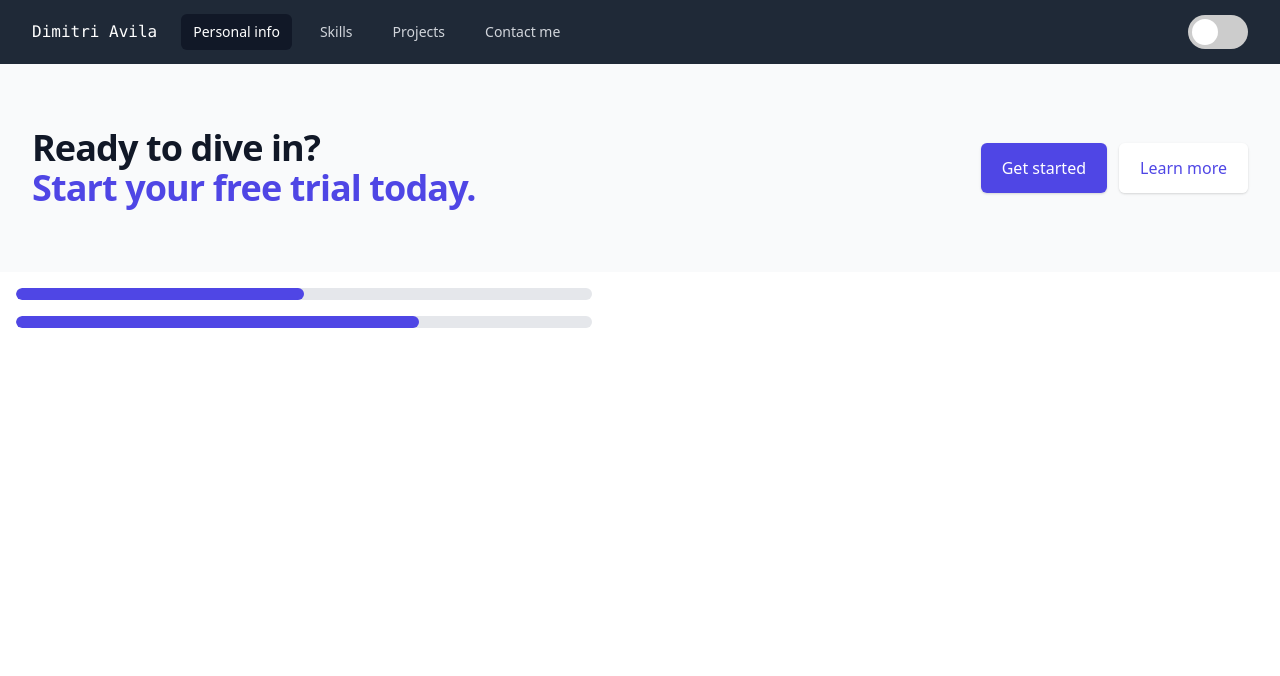
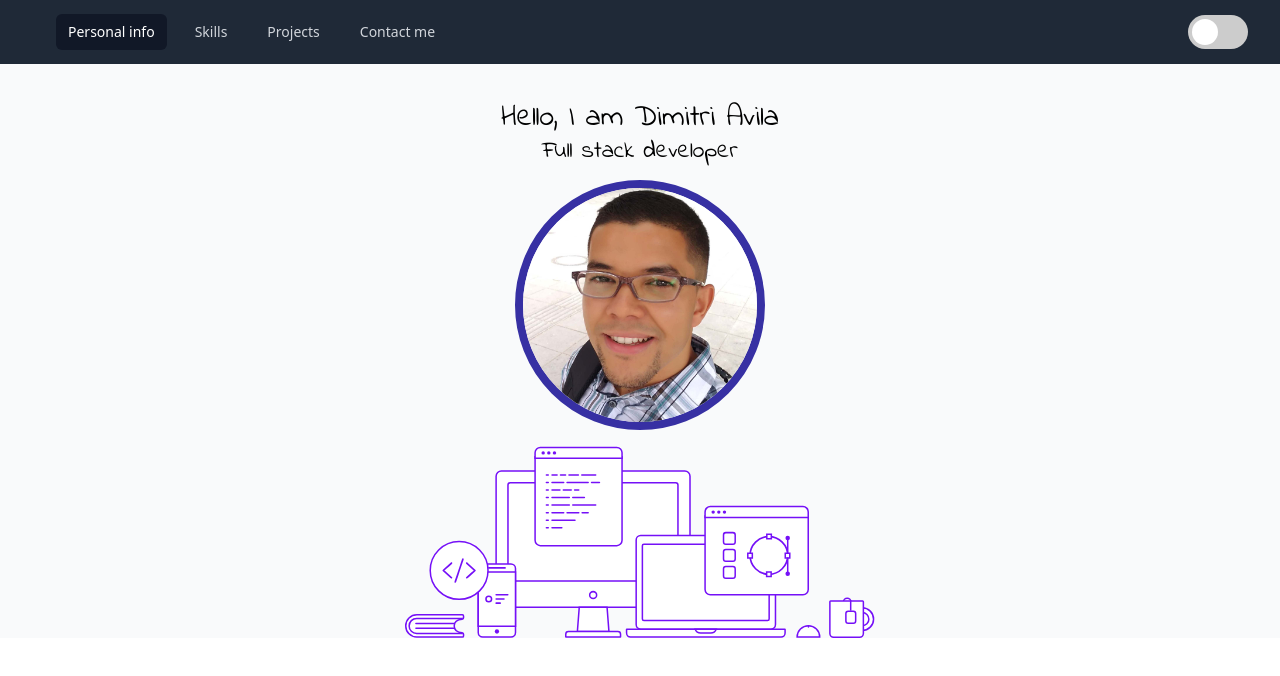
Before and after one commit to dimi7707/my-personal-site, a Gatsby site: page / in a window 1280 px wide. Built offline with nearby package versions, Linux system fonts and the light colour scheme; Gatsby itself is replaced by a stand-in of ours.

Commit message:
feat: working on hero

```diff
--- a/src/components/core/MainApp.tsx
+++ b/src/components/core/MainApp.tsx
@@ -49,14 +49,15 @@ export const MainApp = () => {
         </div>
       </Card>
 
-      <FlipCard /> */
-      }
+      <FlipCard />
       <div className="m-4">
         <ProgressBar value={ 50 } />
       </div>
       <div className="m-4">
         <ProgressBar value={ 70 } />
       </div>
+      */
+      }
     </>
   )
 };
--- a/src/components/core/TopNavBar.tsx
+++ b/src/components/core/TopNavBar.tsx
@@ -31,10 +31,7 @@ export const TopNavBar = ({ navigationLinks }) => {
               </div>
               <div className="flex-1 flex items-center justify-center sm:items-stretch sm:justify-start">
                 <div className="flex-shrink-0 flex items-center">
-
-                  <div className="main-logo text-white">
-                    <h6 className="font-mono text-1xl">Dimitri Avila</h6>
-                  </div>
+                    { /* Space for logo */ }
                 </div>
                 <div className="hidden sm:block sm:ml-6">
                   <div className="flex space-x-4">
--- a/src/components/shared/elements/Hero.tsx
+++ b/src/components/shared/elements/Hero.tsx
@@ -1,30 +1,24 @@
 import React from 'react';
+import profileImage  from '../../../images/profile-image.jpg';
+import secondaryImage from '../../../images/img-secondary-hero.svg';
 
 export const Hero = () => {
   return (
-    <div className="bg-gray-50">
-      <div className="max-w-7xl mx-auto py-12 px-4 sm:px-6 lg:py-16 lg:px-8 lg:flex lg:items-center lg:justify-between">
-        <h2 className="text-3xl font-extrabold tracking-tight text-gray-900 sm:text-4xl">
-          <span className="block">Ready to dive in?</span>
-          <span className="block text-indigo-600">Start your free trial today.</span>
-        </h2>
-        <div className="mt-8 flex lg:mt-0 lg:flex-shrink-0">
-          <div className="inline-flex rounded-md shadow">
-            <a
-              href="#"
-              className="inline-flex items-center justify-center px-5 py-3 border border-transparent text-base font-medium rounded-md text-white bg-indigo-600 hover:bg-indigo-700"
-            >
-              Get started
-            </a>
+    <div className="bg-gray-50 hero">
+      <div className="pt-6 flex flex-col items-center">
+        <div className="my-3">
+          <div className="font-indie text-3xl text-center">
+            Hello, I am Dimitri Avila
           </div>
-          <div className="ml-3 inline-flex rounded-md shadow">
-            <a
-              href="#"
-              className="inline-flex items-center justify-center px-5 py-3 border border-transparent text-base font-medium rounded-md text-indigo-600 bg-white hover:bg-indigo-50"
-            >
-              Learn more
-            </a>
+          <div className="font-indie text-2xl text-center">
+            Full stack developer
           </div>
+        </div>
+        <div>
+          <img src={ profileImage } className="profile-picture border-8 border-indigo-800" alt="Dimitri Avila" />
+        </div>
+        <div>
+          <img src={ secondaryImage } className="secondary-image pt-4 h-52 w-auto" alt="Devices" />
         </div>
       </div>
     </div>
--- a/src/styles/global.scss
+++ b/src/styles/global.scss
@@ -2,8 +2,13 @@
 @tailwind components;
 @tailwind utilities;
 
+// google fonts
+@import url('https://fonts.googleapis.com/css2?family=Indie+Flower&display=swap');
+
+@import './typography.scss';
 @import './header.scss';
 @import './simpleSwitchButton.scss';
 @import './flipCard.scss';
 @import './card.scss';
 @import './progressBar.scss';
+@import './hero.scss';
--- /dev/null
+++ b/src/styles/hero.scss
@@ -0,0 +1,7 @@
+.hero {
+  .profile-picture {
+    height: 250px;
+    height: 250px;
+    border-radius: 50%;
+  }
+}
--- /dev/null
+++ b/src/styles/typography.scss
@@ -0,0 +1,3 @@
+.font-indie {
+  font-family: 'Indie Flower', cursive;
+}
```
Also changed, not shown: src/images/img-secondary-hero.svg (added), src/images/profile-image.jpg (added).
